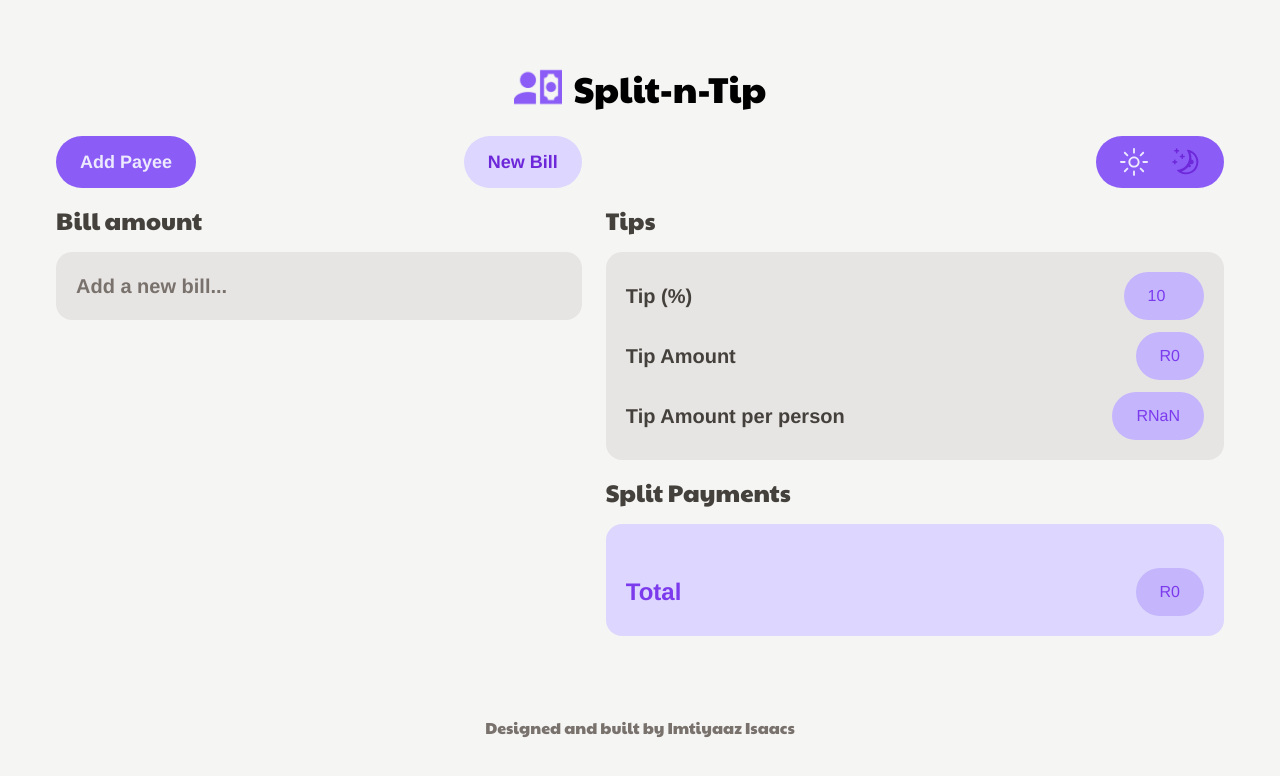
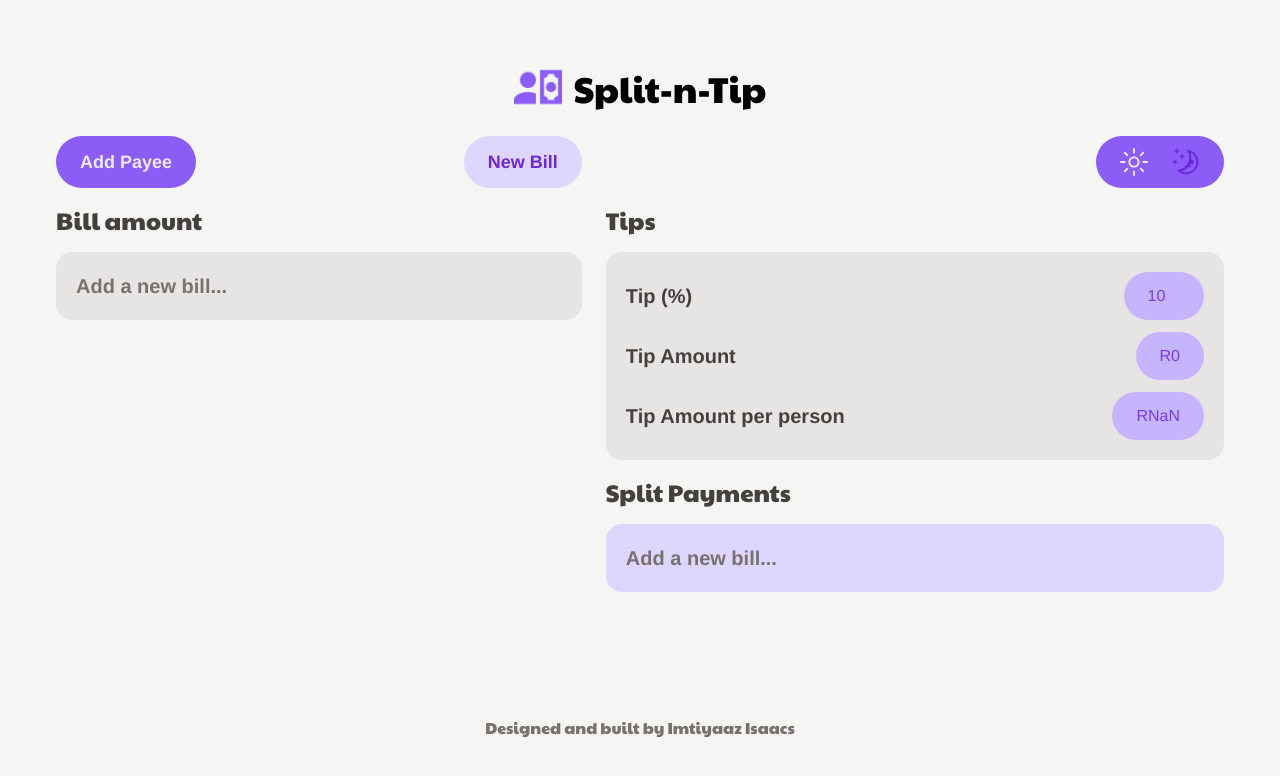
Before and after one commit to ImtiyaazDev/split-n-tip, a React (Vite) app: page / in a window 1280 px wide. Shown: the top 776 px of the page. Built offline with nearby package versions, Linux system fonts and the light colour scheme; a web font is replaced by a local one.

Commit message:
feat: Conditionally render a message when there is no split payment

```diff
--- a/src/components/Payments.jsx
+++ b/src/components/Payments.jsx
@@ -1,6 +1,7 @@
 import { useSelector } from "react-redux";
 import PriceTag from "./PriceTag";
 import SinglePayment from "./SinglePayment";
+import Message from "./Message";
 
 export default function Payments() {
 	const users = useSelector((store) => store.bill.users);
@@ -12,6 +13,10 @@ export default function Payments() {
 
 	return (
 		<div className="h-fit space-y-6 rounded-2xl bg-violet-200 p-5">
+			{users.length === 0 ? (
+				<Message message="Add a new bill..." />
+			) : (
+				<>
 					<ul>
 						{users.map((user) => (
 							<SinglePayment
@@ -25,6 +30,8 @@ export default function Payments() {
 						<p className="text-2xl font-bold text-violet-600">Total</p>
 						<PriceTag amount={tipAmount + billAmount} />
 					</div>
+				</>
+			)}
 		</div>
 	);
 }
```
Lines whose indentation alone changed are shown as unchanged.
